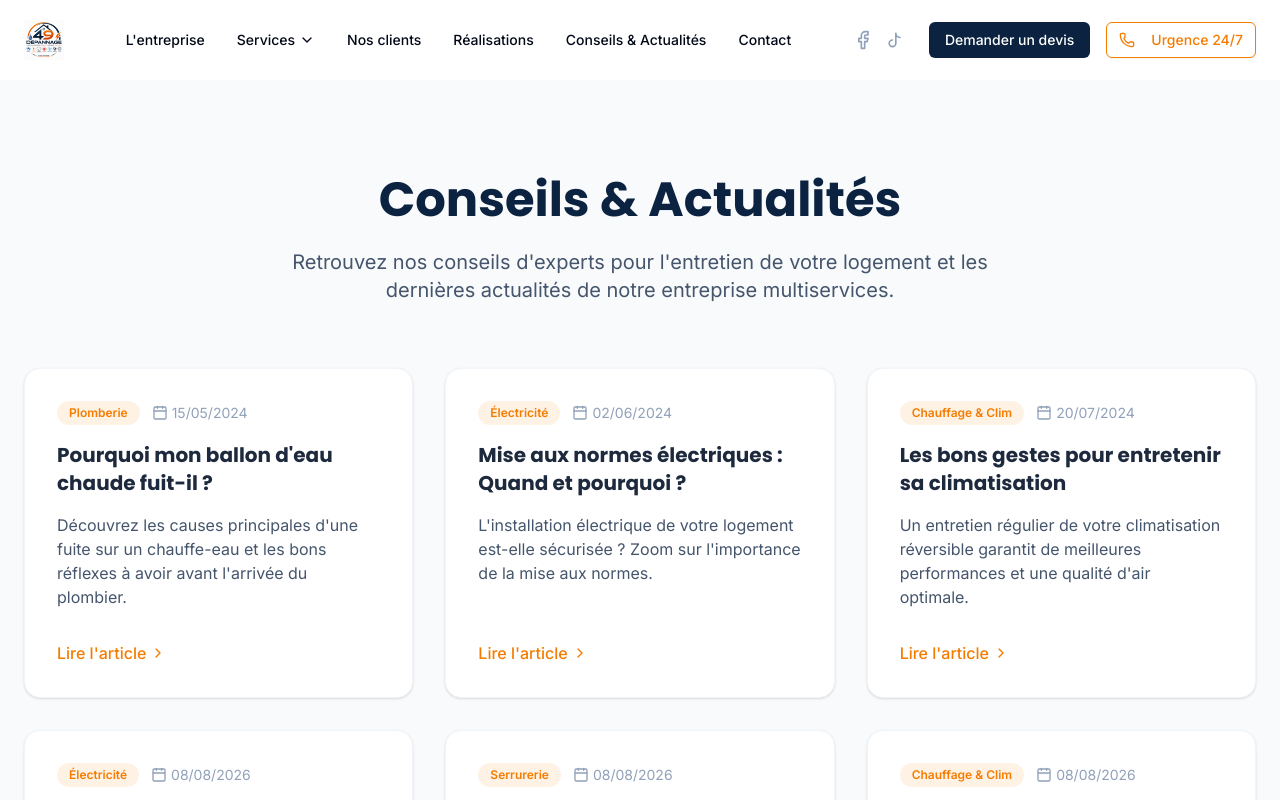
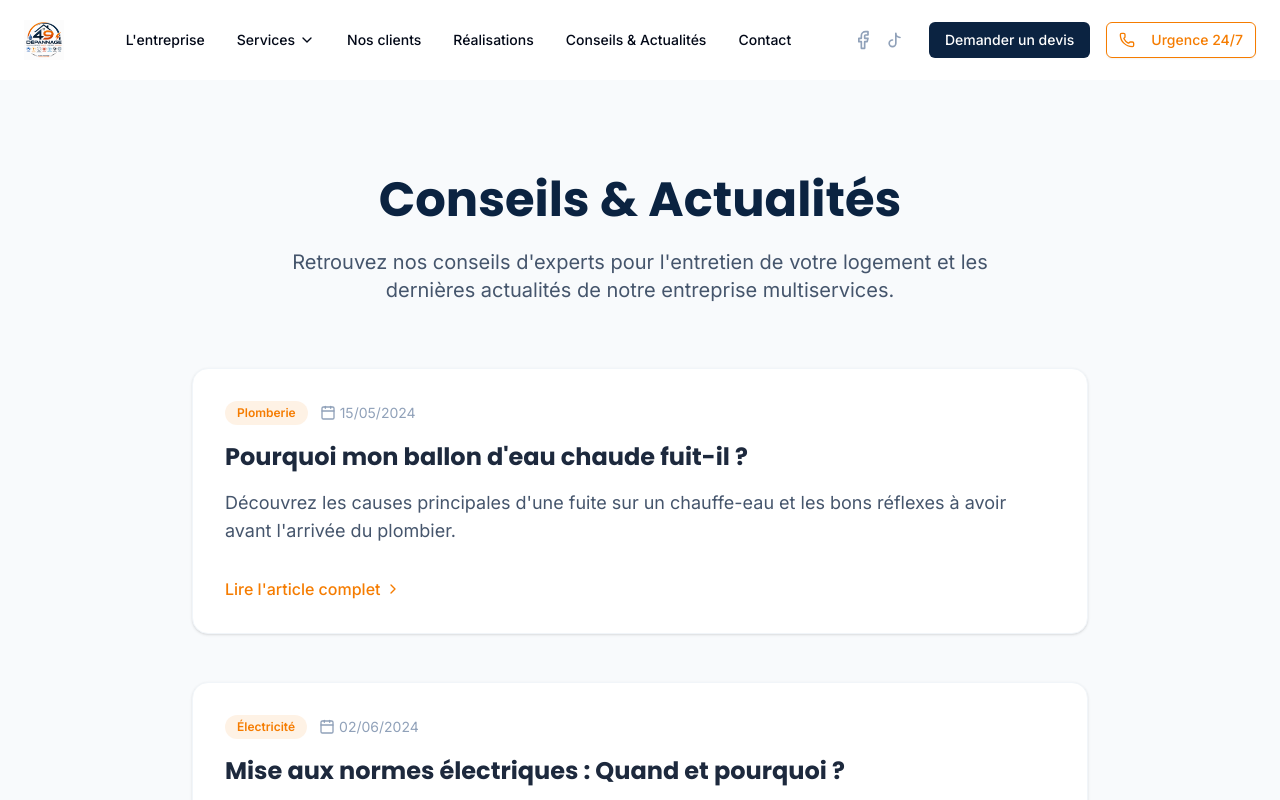
Before and after one commit to chezdemba-cmd/Depannage49, a Next.js app: page /actualites in a window 1280 px wide. Shown: the top 800 px of the page. Built offline with nearby package versions, Linux system fonts and the light colour scheme.

Commit message:
style: transformer la grille en flux journal 1 colonne

```diff
--- a/src/app/actualites/page.tsx
+++ b/src/app/actualites/page.tsx
@@ -29,11 +29,11 @@ export default function ActualitesPage() {
             </p>
           </div>
 
-          <div className="grid grid-cols-1 md:grid-cols-2 lg:grid-cols-3 gap-8">
+          <div className="max-w-4xl mx-auto space-y-12">
             {articles.map((article) => (
-              <div key={article.slug} className="bg-white rounded-2xl shadow-sm border border-slate-100 overflow-hidden flex flex-col group hover:shadow-md transition-shadow">
+              <div key={article.slug} className="bg-white rounded-2xl shadow-sm border border-slate-100 overflow-hidden flex flex-col md:flex-row group hover:shadow-md transition-shadow">
                 {article.imageUrl && (
-                  <div className="w-full h-48 overflow-hidden relative">
+                  <div className="w-full md:w-2/5 h-64 md:h-auto overflow-hidden relative shrink-0">
                     <img
                       src={article.imageUrl}
                       alt={article.title}
@@ -41,7 +41,7 @@ export default function ActualitesPage() {
                     />
                   </div>
                 )}
-                <div className="p-8 flex flex-col h-full">
+                <div className="p-8 flex flex-col justify-center w-full">
                   <div className="flex items-center gap-3 mb-4">
                     <span className="px-3 py-1 bg-secondary/10 text-secondary rounded-full text-xs font-semibold">
                       {article.category}
@@ -51,17 +51,17 @@ export default function ActualitesPage() {
                       {new Date(article.date).toLocaleDateString('fr-FR')}
                     </div>
                   </div>
-                  <h2 className="text-xl font-bold font-heading text-slate-800 mb-4 group-hover:text-secondary transition-colors">
+                  <h2 className="text-2xl font-bold font-heading text-slate-800 mb-4 group-hover:text-secondary transition-colors">
                     {article.title}
                   </h2>
-                  <p className="text-slate-600 mb-8 flex-1">
+                  <p className="text-slate-600 mb-8 text-lg">
                     {article.description}
                   </p>
                   <Link
                     href={`/actualites/${article.slug}`}
                     className="inline-flex items-center text-secondary font-medium hover:text-secondary/80 mt-auto"
                   >
-                    Lire l'article
+                    Lire l'article complet
                     <ChevronRight className="w-4 h-4 ml-1" />
                   </Link>
                 </div>
```
